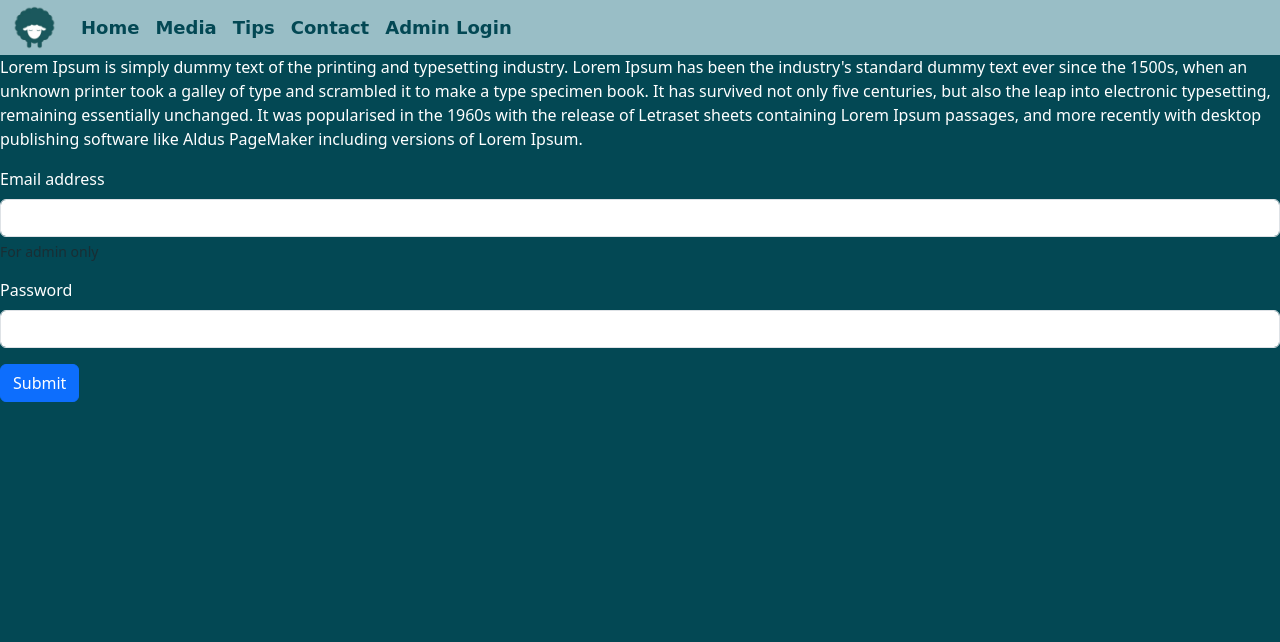
After one commit to SaraClick/sky_project, a Flask app: page /admin_login in a window 1280 px wide. The commit adds this page. Shown: the top 642 px of the page. Run offline with Flask 3, Linux system fonts and the light colour scheme; some web fonts are replaced.

Commit message:
added admin page

```diff
--- a/application/routes.py
+++ b/application/routes.py
@@ -30,3 +30,8 @@ def content_selection():
 @app.route("/tips")
 def tips():
     return render_template("tips.html")
+
+
+@app.route("/admin_login")
+def admin_login():
+    return render_template("admin_login.html")
--- /dev/null
+++ b/application/templates/admin_login.html
@@ -0,0 +1,23 @@
+{% extends "layout.html" %}
+{% block main_content %}
+<!--this is where admin input the email address-->
+<form>
+    <div class="mb-3">
+      <label for="exampleInputEmail1" class="form-label">Email address</label>
+      <input type="email" class="form-control" id="exampleInputEmail1" aria-describedby="emailHelp">
+      <div id="emailHelp" class="form-text">For admin only</div>
+    </div>
+    <div class="mb-3">
+<!--        password input -->
+      <label for="exampleInputPassword1" class="form-label">Password</label>
+      <input type="password" class="form-control" id="exampleInputPassword1">
+    </div>
+    <!-- <div class="mb-3 form-check">
+<!--extra tickbox - could use this as a remember me section? could delete
+      <input type="checkbox" class="form-check-input" id="exampleCheck1">
+      <label class="form-check-label" for="exampleCheck1">Remember me</label>
+    </div> -->
+    <!-- submit section -->
+    <button type="submit" class="btn btn-primary">Submit</button>
+  </form>
+{% endblock %}
--- a/application/templates/layout.html
+++ b/application/templates/layout.html
@@ -52,6 +52,8 @@
             </li>
             <li class="nav-item">
               <a class="nav-link" aria-current="page" href="/contact">Contact</a>
+            <li class="nav-item">
+                <a class="nav-link" aria-current="page" href="/admin_login">Admin Login</a>
             </li>
           </ul>
         </div>
```
